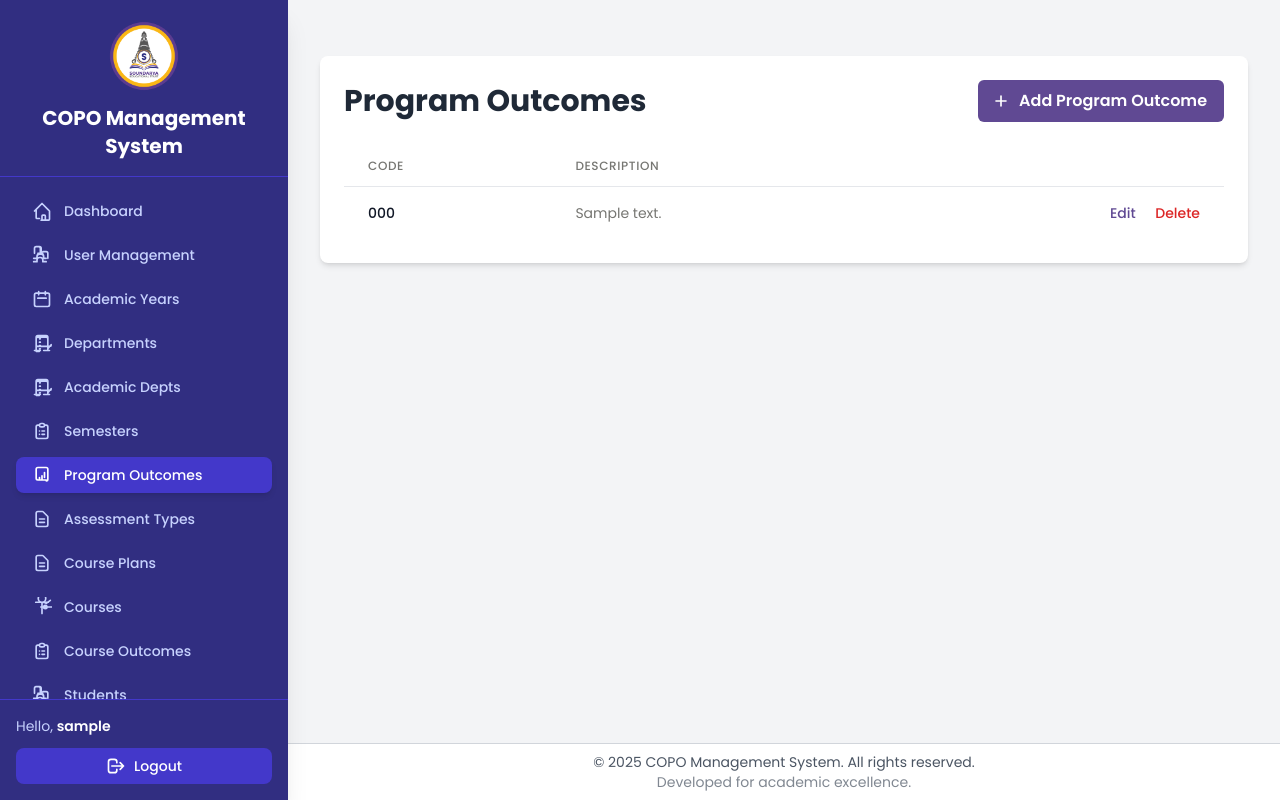
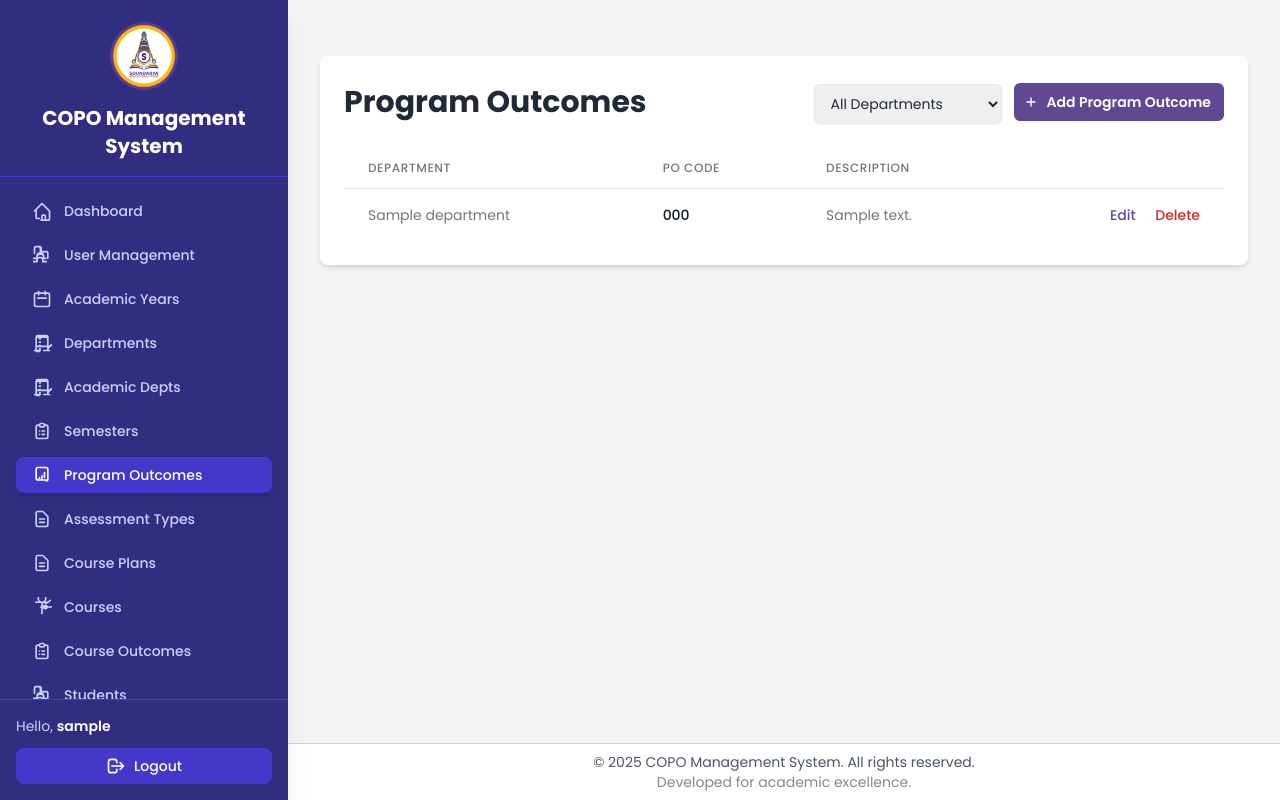
Before and after one commit to deepanshuSoni22/copo-management, a Django app: page /academics/program-outcomes/ in a window 1280 px wide. Run offline with Django 5.2, Linux system fonts and the light colour scheme; a user stored in the database is signed in; tables that the repository leaves empty hold one stand-in row (values such as "Sample post").

Commit message:
update assessment page

```diff
--- a/academics/templates/academics/program_outcome_list.html
+++ b/academics/templates/academics/program_outcome_list.html
@@ -1,27 +1,47 @@
-{# academics/templates/academics/program_outcome_list.html #}
 {% extends 'base.html' %}
 {% load static %}
 
-{% block title %}Program Outcomes{% endblock %}
+{% block title %}{{ form_title }}{% endblock %}
 
 {% block content %}
 <div class="bg-white-pure rounded-lg shadow-md p-3 sm:p-4 lg:p-6 mb-4 sm:mb-6 lg:mb-8">
     <div class="flex flex-col sm:flex-row sm:justify-between sm:items-center mb-4 sm:mb-6 space-y-3 sm:space-y-0">
-            <h1 class="text-xl sm:text-2xl lg:text-3xl font-bold text-gray-800">Program Outcomes</h1>
+        <h1 class="text-xl sm:text-2xl lg:text-3xl font-bold text-gray-800 flex-shrink-0">{{ form_title }}</h1>
+
+        <div class="flex flex-col sm:flex-row items-center space-y-3 sm:space-y-0 sm:space-x-3 flex-shrink-0">
+            {% if request.user.is_superuser or request.user.profile.role == 'ADMIN' %}
+            <form method="get" id="department-filter-form" class="w-full sm:w-auto">
+                <label for="department_filter" class="sr-only">Filter by Department</label>
+                <select name="department" id="department_filter"
+                    class="mt-1 block w-full sm:w-auto px-3 py-2 border border-border-default rounded-md shadow-sm focus:ring-brand-purple focus:border-brand-purple text-sm min-w-[140px]"
+                    onchange="document.getElementById('department-filter-form').submit();">
+                    <option value="">All Departments</option>
+                    {% for dept in departments %}
+                        <option value="{{ dept.pk }}" {% if selected_department_id|stringformat:"s" == dept.pk|stringformat:"s" %}selected{% endif %}>
+                            {{ dept.name }}
+                        </option>
+                    {% endfor %}
+                </select>
+            </form>
+            {% endif %}
+
             <a href="{% url 'program_outcome_create' %}"
-               class="inline-flex items-center justify-center px-3 sm:px-4 py-2 bg-brand-purple border border-transparent rounded-md font-semibold text-sm sm:text-base text-white-pure hover:bg-brand-yellow hover:text-gray-900 focus:outline-none focus:ring-2 focus:ring-offset-2 focus:ring-brand-purple transition duration-150 ease-in-out">
-                <svg class="w-4 h-4 sm:w-5 sm:h-5 mr-2 -ml-1 flex-shrink-0" fill="none" stroke="currentColor" viewBox="0 0 24 24" xmlns="http://www.w3.org/2000/svg"><path stroke-linecap="round" stroke-linejoin="round" stroke-width="2" d="M12 6v6m0 0v6m0-6h6m-6 0H6"></path></svg>
-                <span class="whitespace-nowrap">Add Program Outcome</span>
+               class="w-full sm:w-auto inline-flex items-center justify-center px-3 py-2 bg-brand-purple border border-transparent rounded-md font-semibold text-sm text-white-pure hover:bg-brand-yellow hover:text-gray-900 focus:outline-none focus:ring-2 focus:ring-offset-2 focus:ring-brand-purple transition duration-150 ease-in-out whitespace-nowrap">
+                <svg class="w-4 h-4 mr-2 -ml-1 flex-shrink-0" fill="none" stroke="currentColor" viewBox="0 0 24 24">
+                    <path stroke-linecap="round" stroke-linejoin="round" stroke-width="2" d="M12 6v6m0 0v6m0-6h6m-6 0H6" />
+                </svg>
+                <span id="add-button-text">Add Program Outcome</span>
             </a>
+        </div>
     </div>
 
     {% if program_outcomes %}
-            {# Desktop Table View - Hidden on mobile/small tablet #}
     <div class="hidden md:block overflow-x-auto">
         <table class="min-w-full divide-y divide-gray-200">
             <thead class="bg-light-gray-bg">
                 <tr>
-                            <th scope="col" class="px-4 lg:px-6 py-3 text-left text-xs font-medium text-gray-default uppercase tracking-wider rounded-tl-lg">Code</th>
+                    <th scope="col" class="px-4 lg:px-6 py-3 text-left text-xs font-medium text-gray-default uppercase tracking-wider rounded-tl-lg">Department</th>
+                    <th scope="col" class="px-4 lg:px-6 py-3 text-left text-xs font-medium text-gray-default uppercase tracking-wider">PO Code</th>
                     <th scope="col" class="px-4 lg:px-6 py-3 text-left text-xs font-medium text-gray-default uppercase tracking-wider">Description</th>
                     <th scope="col" class="relative px-4 lg:px-6 py-3 rounded-tr-lg">
                         <span class="sr-only">Actions</span>
@@ -31,6 +51,7 @@
             <tbody class="bg-white-pure divide-y divide-gray-200">
                 {% for po in program_outcomes %}
                 <tr class="hover:bg-light-gray-bg transition duration-150 ease-in-out">
+                    <td class="px-4 lg:px-6 py-4 whitespace-nowrap text-sm text-gray-default">{{ po.department.name }}</td>
                     <td class="px-4 lg:px-6 py-4 whitespace-nowrap text-sm font-medium text-gray-900">{{ po.code }}</td>
                     <td class="px-4 lg:px-6 py-4 text-sm text-gray-default">{{ po.description }}</td>
                     <td class="px-4 lg:px-6 py-4 whitespace-nowrap text-right text-sm font-medium">
@@ -46,31 +67,21 @@
         </table>
     </div>
 
-            {# Mobile Card View - Visible only on mobile/small tablet #}
     <div class="md:hidden space-y-3">
         {% for po in program_outcomes %}
         <div class="bg-white-pure rounded-lg p-4 border border-border-default hover:shadow-md transition duration-150 ease-in-out">
-                    <div class="flex justify-between items-start mb-3">
-                        <div class="flex-1">
-                            <h3 class="text-base font-semibold text-gray-900 mb-1 truncate">
-                                {{ po.code }}
-                            </h3>
-                            <p class="text-xs text-gray-default mb-2">
-                                {{ po.description|truncatechars:80 }}
-                            </p>
-                        </div>
-                    </div>
+            <p class="text-sm font-semibold text-gray-800">{{ po.department.name }}</p>
+            <h3 class="text-base font-bold text-gray-900 mt-1">{{ po.code }}</h3>
+            <p class="text-sm text-gray-default mt-1">{{ po.description|truncatechars:80 }}</p>
 
-                    <div class="flex justify-end space-x-3 pt-2 border-t border-gray-200">
+            <div class="flex justify-end space-x-3 pt-2 border-t border-gray-200 mt-3">
                 <a href="{% url 'program_outcome_update' po.pk %}"
                    class="inline-flex items-center px-3 py-1.5 text-xs font-medium text-brand-purple hover:text-brand-yellow hover:bg-brand-purple hover:bg-opacity-10 rounded-md transition duration-150 ease-in-out">
-                            <svg class="w-4 h-4 mr-1" fill="none" stroke="currentColor" viewBox="0 0 24 24" xmlns="http://www.w3.org/2000/svg"><path stroke-linecap="round" stroke-linejoin="round" stroke-width="2" d="M11 5H6a2 2 0 00-2 2v11a2 2 0 002 2h11a2 2 0 002-2v-5m-1.414-9.414a2 2 0 112.828 2.828L11.828 15H9v-2.828l8.586-8.586z"></path></svg>
                     Edit
                 </a>
                 <a href="{% url 'program_outcome_delete' po.pk %}"
                    class="inline-flex items-center px-3 py-1.5 text-xs font-medium text-red-600 hover:text-red-900 hover:bg-red-50 rounded-md transition duration-150 ease-in-out"
                    onclick="return confirm('Are you sure you want to delete Program Outcome {{ po.code }}?');">
-                            <svg class="w-4 h-4 mr-1" fill="none" stroke="currentColor" viewBox="0 0 24 24" xmlns="http://www.w3.org/2000/svg"><path stroke-linecap="round" stroke-linejoin="round" stroke-width="2" d="M19 7l-.867 12.142A2 2 0 0116.138 21H7.862a2 2 0 01-1.995-1.858L5 7m5 4v6m4-6v6m1-10V4a1 1 0 00-1-1h-4a1 1 0 00-1 1v3M4 7h16"></path></svg>
                     Delete
                 </a>
             </div>
@@ -79,16 +90,37 @@
     </div>
     {% else %}
     <div class="text-center py-8 sm:py-12">
-                <svg class="mx-auto h-12 w-12 text-gray-default mb-4" fill="none" stroke="currentColor" viewBox="0 0 24 24" xmlns="http://www.w3.org/2000/svg">
-                    <path stroke-linecap="round" stroke-linejoin="round" stroke-width="2" d="M9 17v-2m3 2v-4m3 2v-6m2 9H7a2 2 0 01-2-2V5a2 2 0 012-2h10a2 2 0 012 2v12a2 2 0 01-2 2z"></path></svg>
+        <svg class="mx-auto h-12 w-12 text-gray-default mb-4" fill="none" stroke="currentColor" viewBox="0 0 24 24">
+            <path stroke-linecap="round" stroke-linejoin="round" stroke-width="2" d="M12 6v6m0 0v6m0-6h6m-6 0H6"></path>
+        </svg>
         <h3 class="text-lg font-medium text-gray-900 mb-2">No Program Outcomes Found</h3>
-                <p class="text-gray-default mb-4">Get started by creating your first program outcome.</p>
+        <p class="text-gray-default mb-4">Start by adding your first Program Outcome. Make sure departments are already created.</p>
         <a href="{% url 'program_outcome_create' %}"
            class="inline-flex items-center px-4 py-2 bg-brand-purple border border-transparent rounded-md font-semibold text-white-pure hover:bg-brand-yellow hover:text-gray-900 focus:outline-none focus:ring-2 focus:ring-offset-2 focus:ring-brand-purple transition duration-150 ease-in-out">
-                    <svg class="w-5 h-5 mr-2 -ml-1" fill="none" stroke="currentColor" viewBox="0 0 24 24" xmlns="http://www.w3.org/2000/svg"><path stroke-linecap="round" stroke-linejoin="round" stroke-width="2" d="M12 6v6m0 0v6m0-6h6m-6 0H6"></path></svg>
+            <svg class="w-5 h-5 mr-2 -ml-1" fill="none" stroke="currentColor" viewBox="0 0 24 24"><path stroke-linecap="round" stroke-linejoin="round" stroke-width="2" d="M12 6v6m0 0v6m0-6h6m-6 0H6"></path></svg>
             Add Program Outcome
         </a>
     </div>
     {% endif %}
 </div>
+
+<script>
+    const deptSelect = document.getElementById('department_filter');
+    const addButtonText = document.getElementById('add-button-text');
+
+    const deptMap = {
+        {% for dept in departments %}
+            "{{ dept.pk }}": "Add Program Outcome for {{ dept.name }}",
+        {% endfor %}
+        "": "Add Program Outcome"
+    };
+
+    function updateButtonText() {
+        const selected = deptSelect.value;
+        addButtonText.textContent = deptMap[selected] || "Add Program Outcome";
+    }
+
+    updateButtonText(); // On page load
+    deptSelect?.addEventListener('change', updateButtonText); // On filter change
+</script>
 {% endblock %}
--- a/academics/views.py
+++ b/academics/views.py
@@ -758,15 +758,25 @@ def course_plan_delete(request, pk):
 @user_passes_test(is_admin_or_hod, login_url="/accounts/login/")
 def program_outcome_list(request):
     program_outcomes = ProgramOutcome.objects.all().select_related('department')
+    departments_for_filter = Department.objects.all().order_by('name')
+
     # If user is an HOD, filter to their department only
     if is_hod(request.user):
         program_outcomes = program_outcomes.filter(department=request.user.profile.department)
 
-    return render(
-        request,
-        "academics/program_outcome_list.html",
-        {"program_outcomes": program_outcomes.order_by("department__name", "code")},
-    )
+    # --- START: NEW FILTER LOGIC ---
+    selected_department_id = request.GET.get('department')
+    if selected_department_id:
+        program_outcomes = program_outcomes.filter(department_id=selected_department_id)
+    # --- END: NEW FILTER LOGIC ---
+
+    context = {
+        "program_outcomes": program_outcomes.order_by("department__name", "code"),
+        "departments": departments_for_filter, # For the admin's filter dropdown
+        "selected_department_id": selected_department_id, # To keep the filter selection
+        "form_title": "Program Outcomes"
+    }
+    return render(request, "academics/program_outcome_list.html", context)
 
 
 @login_required
@@ -1280,88 +1290,68 @@ def assessment_create(request):
     if request.method == "POST":
         form = AssessmentForm(request.POST)
         if form.is_valid():
-            # Faculty specific validation: ensure they are assigned to the selected course
+            # Security check for faculty
             if is_faculty(request.user) and not is_admin_or_hod(request.user):
-                if (
-                    form.cleaned_data["course"]
-                    not in request.user.profile.taught_courses.all()
-                ):
-                    messages.error(
-                        request,
-                        "You can only create assessments for courses you are assigned to.",
-                    )
-                    return render(
-                        request,
-                        "academics/assessment_form.html",
-                        {"form": form, "form_title": "Create Assessment"},
-                    )
+                if (form.cleaned_data["course"] not in request.user.profile.taught_courses.all()):
+                    messages.error(request, "You can only create assessments for courses you are assigned to.")
+                    return render(request, "academics/assessment_form.html", {"form": form, "form_title": "Create Assessment"})
 
             assessment = form.save()
-            messages.success(
-                request,
-                f'Assessment "{assessment.name}" for {assessment.course.code} created successfully!',
-            )
+            messages.success(request, f'Assessment "{assessment.name}" for {assessment.course.code} created successfully!')
             return redirect("assessment_list")
         else:
             messages.error(request, "Please correct the errors below.")
     else:
         form = AssessmentForm()
-        # Prefilter course choices for faculty users
+        # Prefilter course dropdown for faculty
         if is_faculty(request.user) and not is_admin_or_hod(request.user):
-            form.fields["course"].queryset = (
-                request.user.profile.taught_courses.all().order_by("code")
-            )
-            # Consider dynamically updating assesses_cos queryset based on initial course selected, if any.
-            # This would require JS on the frontend or passing initial data to the template.
-    return render(
-        request,
-        "academics/assessment_form.html",
-        {"form": form, "form_title": "Create Assessment"},
-    )
-
-
+            form.fields["course"].queryset = (request.user.profile.taught_courses.all().order_by("code"))
+
+    return render(request, "academics/assessment_form.html", {"form": form, "form_title": "Create Assessment"})
+
+
+# ==============================================================================
+# ASSESSMENT UPDATE VIEW (MODIFIED)
+# ==============================================================================
 @login_required
 @user_passes_test(is_admin_or_hod_or_faculty, login_url="/accounts/login/")
 def assessment_update(request, pk):
     assessment = get_object_or_404(Assessment, pk=pk)
 
-    # Permission check: Faculty can only update assessments for courses they teach
+    # Security check for faculty
     if is_faculty(request.user) and not is_admin_or_hod(request.user):
         if assessment.course not in request.user.profile.taught_courses.all():
-            messages.error(
-                request, "You do not have permission to update this Assessment."
-            )
+            messages.error(request, "You do not have permission to update this Assessment.")
             return redirect("assessment_list")
 
     if request.method == "POST":
         form = AssessmentForm(request.POST, instance=assessment)
         if form.is_valid():
             assessment = form.save()
-            messages.success(
-                request,
-                f'Assessment "{assessment.name}" for {assessment.course.code} updated successfully!',
-            )
+            messages.success(request, f'Assessment "{assessment.name}" for {assessment.course.code} updated successfully!')
             return redirect("assessment_list")
         else:
             messages.error(request, "Please correct the errors below.")
     else:
         form = AssessmentForm(instance=assessment)
-        # Prefilter course choices for faculty users
+        # Prefilter course dropdown for faculty
         if is_faculty(request.user) and not is_admin_or_hod(request.user):
-            form.fields["course"].queryset = (
-                request.user.profile.taught_courses.all().order_by("code")
-            )
-        # Filter assesses_cos queryset based on the instance's course
+            form.fields["course"].queryset = (request.user.profile.taught_courses.all().order_by("code"))
+
+        # Pre-populate the course outcomes for the existing assessment
         if assessment.course:
-            form.fields["assesses_cos"].queryset = (
-                assessment.course.course_outcomes.all().order_by("code")
-            )
-
-    return render(
-        request,
-        "academics/assessment_form.html",
-        {"form": form, "form_title": "Update Assessment"},
-    )
+            form.fields["assesses_cos"].queryset = (assessment.course.course_outcomes.all().order_by("code"))
+
+    # --- THIS IS THE KEY ADDITION ---
+    # Pass the list of currently selected CO IDs to the template context.
+    # This is used by the JavaScript to pre-select the checkboxes on page load.
+    selected_co_ids = list(assessment.assesses_cos.values_list('id', flat=True))
+
+    return render(request, "academics/assessment_form.html", {
+        "form": form,
+        "form_title": f"Update Assessment: {assessment.name}",
+        "selected_co_ids": selected_co_ids # Pass the list to the template
+    })
 
 
 @login_required
```
Also changed, not shown: academics/templates/academics/assessment_form.html (+116 -27 lines). Lines whose indentation alone changed are shown as unchanged.
